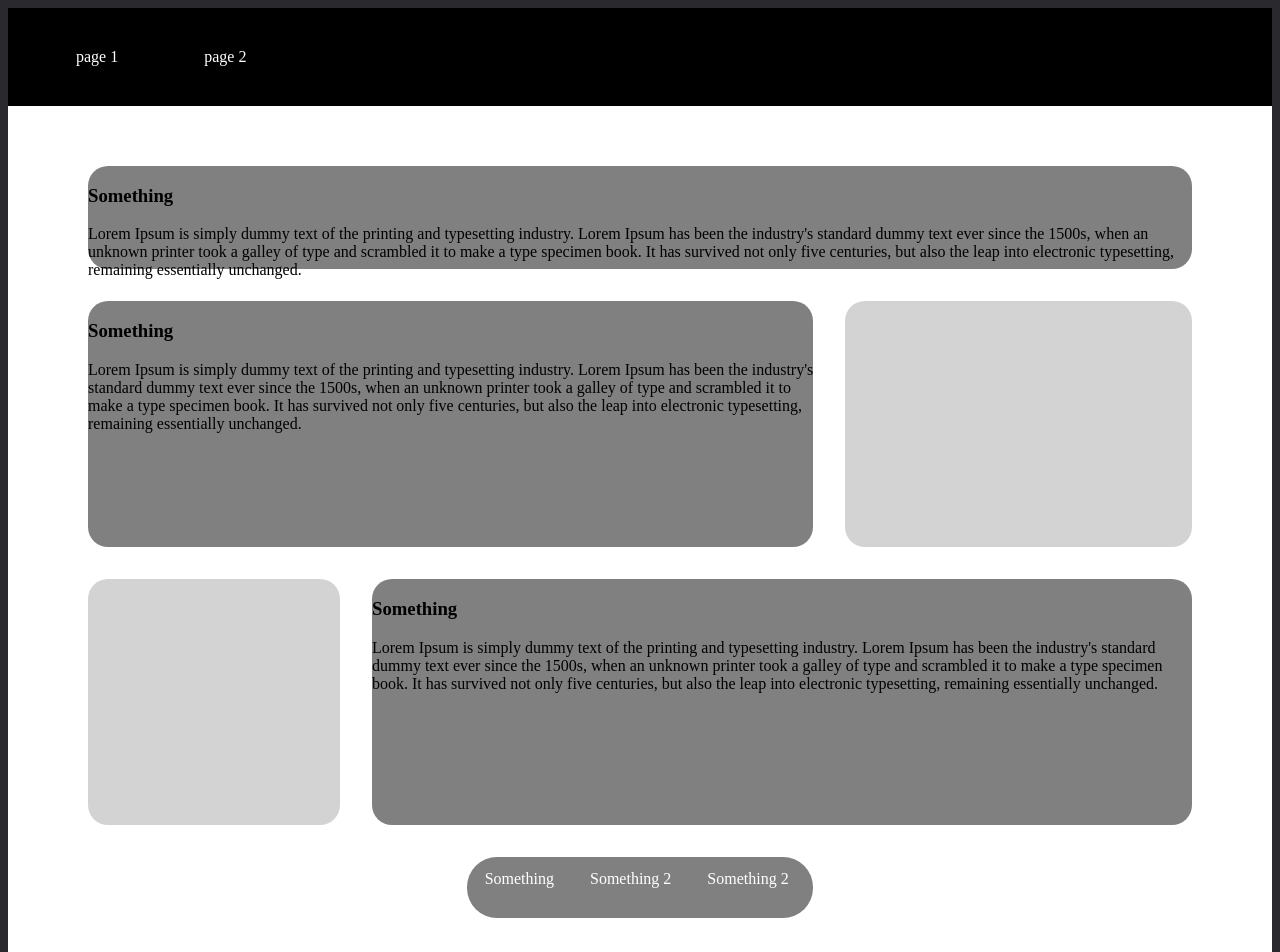
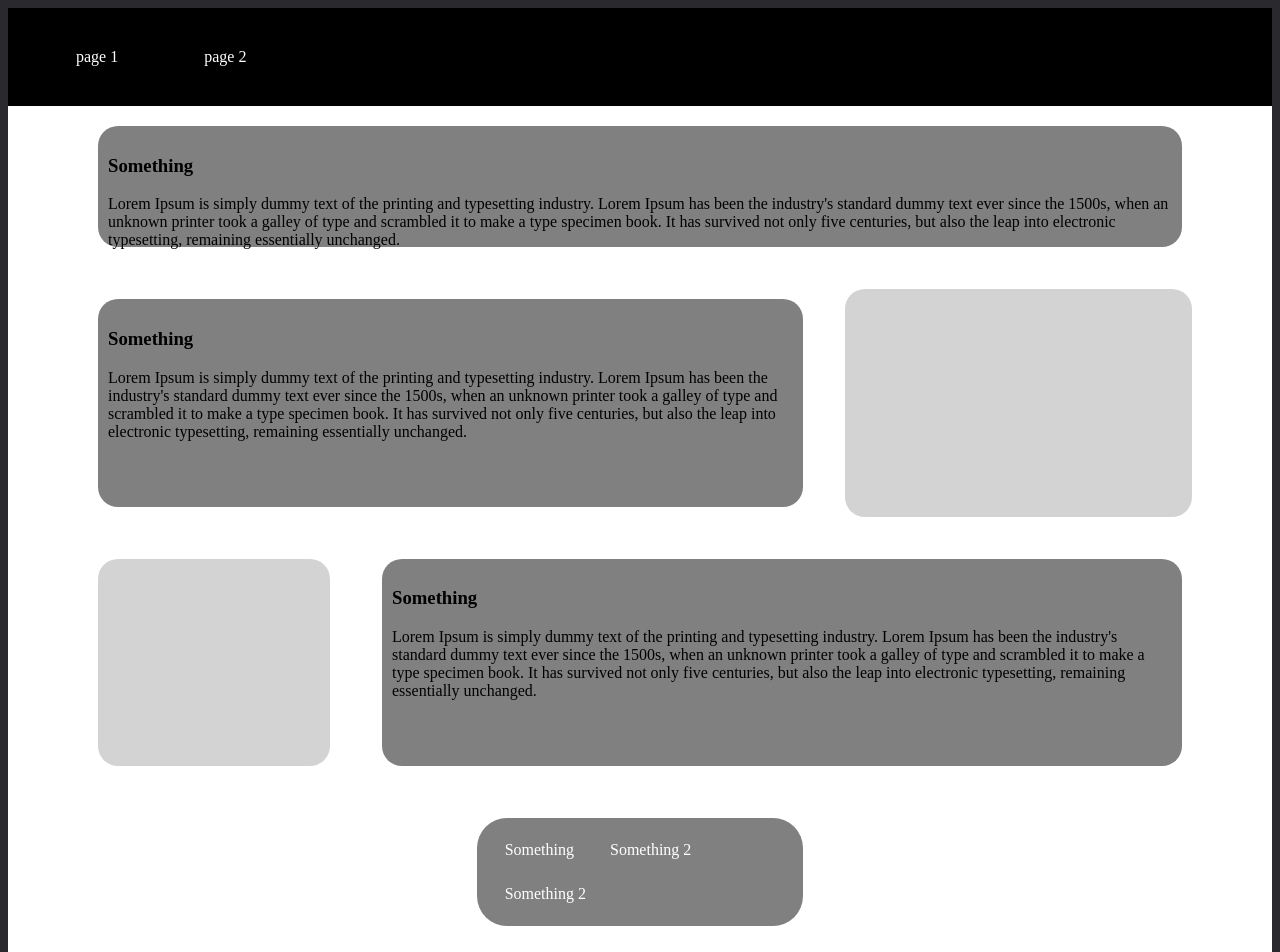
Before and after one commit to Ckevin99/campusresources, a plain HTML site: page main.html in a window 1280 px wide. Shown: the top 952 px of the page. Drawn offline with Linux system fonts and the light colour scheme.

Commit message:
adjust on margin

```diff
--- a/styles/style.css
+++ b/styles/style.css
@@ -49,6 +49,8 @@ nav ul li a:hover, footer ul li a:hover {
     background-color: gray;
     margin-top: 50px;
     border-radius: 20px;
+    margin: 10px;
+    padding: 10px;
 
 
 
@@ -58,30 +60,39 @@ nav ul li a:hover, footer ul li a:hover {
     grid-column: 9/13;
     background-color: lightgray;
     border-radius: 20px;
+
   }
 #sec3{
     grid-row: 3/6;
     grid-column: 1/9;
     background-color: gray;
     border-radius: 20px;
+    margin: 10px;
+    padding: 10px;
   }
 #sec4{
     grid-row: 6/9;
     grid-column: 4/13;
     background-color: gray;
     border-radius: 20px;
+    margin: 10px;
+    padding: 10px;
   }
 #sec5{
     grid-row: 6/9;
     grid-column: 1/4;
     background-color: lightgray;
     border-radius: 20px;
+    margin: 10px;
+    padding: 10px;
   }
 #selector{
     background-color: gray;
     grid-row: 9/10;
     grid-column: 5/9;
     border-radius: 30px;
+    margin: 10px;
+    padding: 10px;
 
 }
 
```
